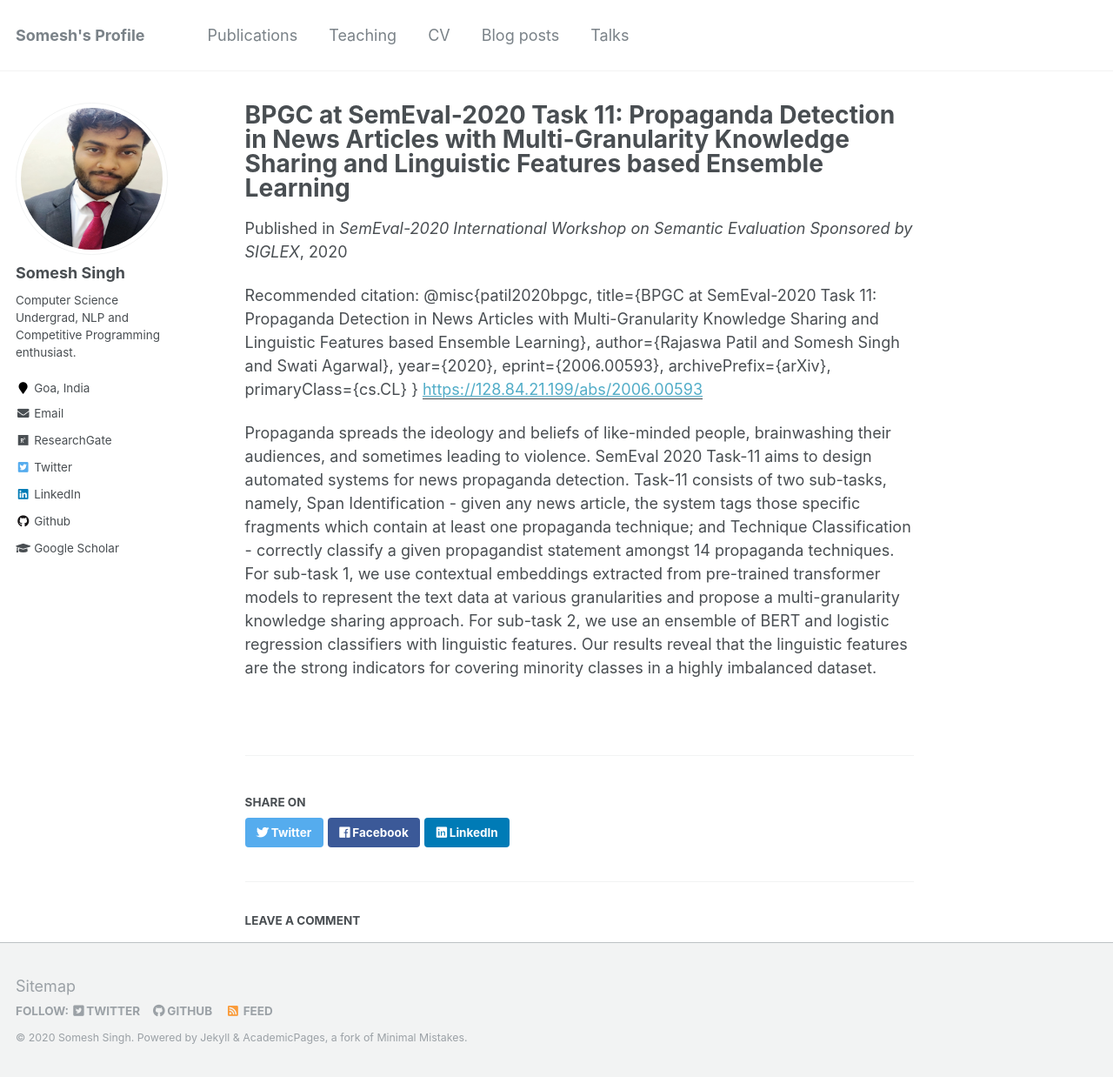
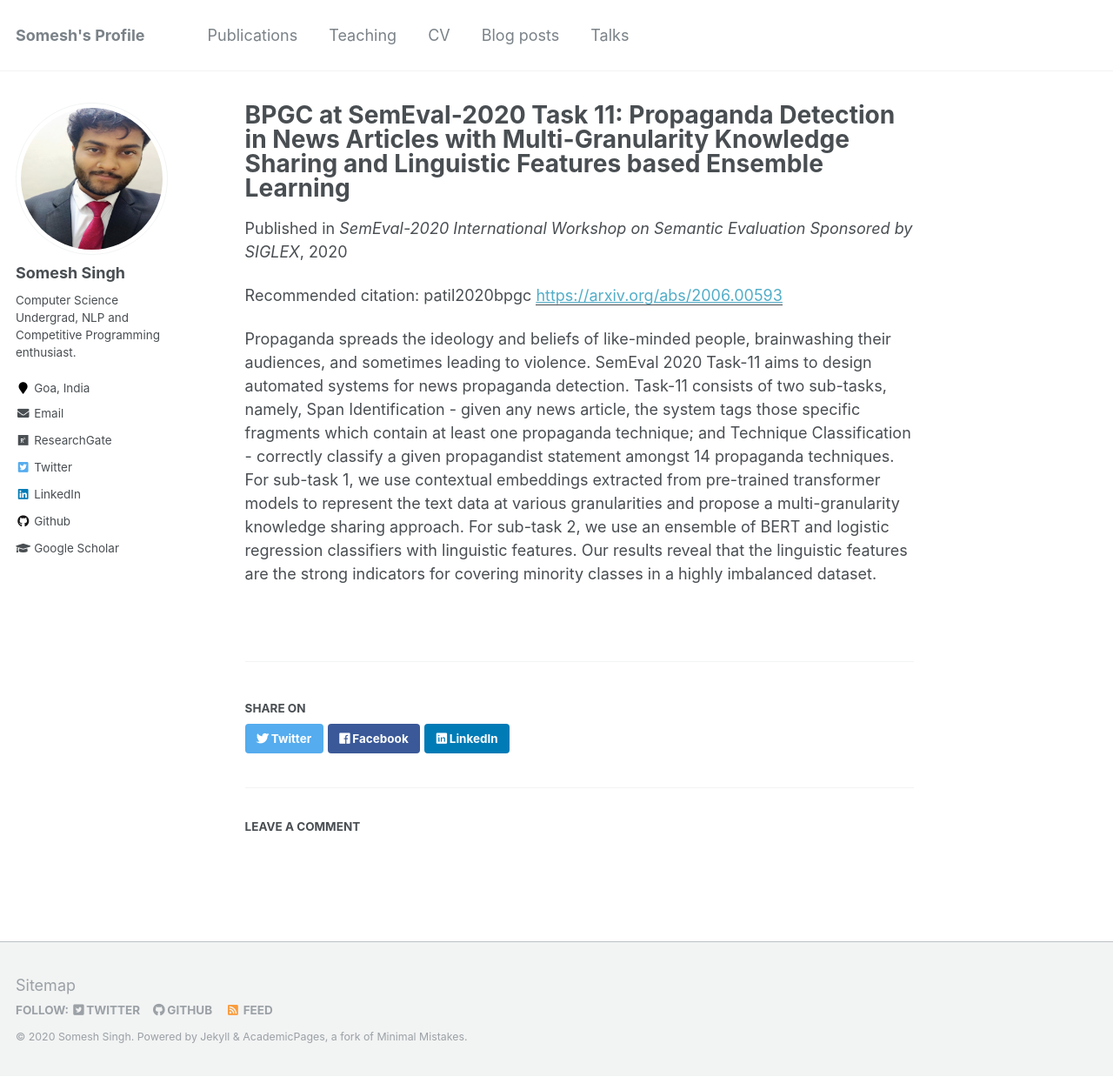
Before and after one commit to someshsingh22/someshsingh22.github.io, a Jekyll site: the page built from _publications/2020-05-31-bpgc-at-semeval-2020.md, in a window 1280 px wide and 1238 px high. Shown: the whole window at 87% size. Built offline with Jekyll 4.4.1, drawn with Linux system fonts in a browser that asks for light colours.

Commit message:
SemEval2020 Update

```diff
--- a/_publications/2020-05-31-bpgc-at-semeval-2020.md
+++ b/_publications/2020-05-31-bpgc-at-semeval-2020.md
@@ -5,15 +5,8 @@
 excerpt: 'News Propaganda, High granularity, Imbalanced Classification, Contextual Embeddings'
 date: 2020-05-31
 venue: 'SemEval-2020 International Workshop on Semantic Evaluation Sponsored by SIGLEX'
-paperurl: 'https://128.84.21.199/abs/2006.00593'
-citation: '@misc{patil2020bpgc,
-    title={BPGC at SemEval-2020 Task 11: Propaganda Detection in News Articles with Multi-Granularity Knowledge Sharing and Linguistic Features based Ensemble Learning},
-    author={Rajaswa Patil and Somesh Singh and Swati Agarwal},
-    year={2020},
-    eprint={2006.00593},
-    archivePrefix={arXiv},
-    primaryClass={cs.CL}
-}'
+paperurl: 'https://arxiv.org/abs/2006.00593'
+citation: 'patil2020bpgc'
 
 ---
 
```
Also changed, not shown: _pages/about.md (+1 -1 lines).
